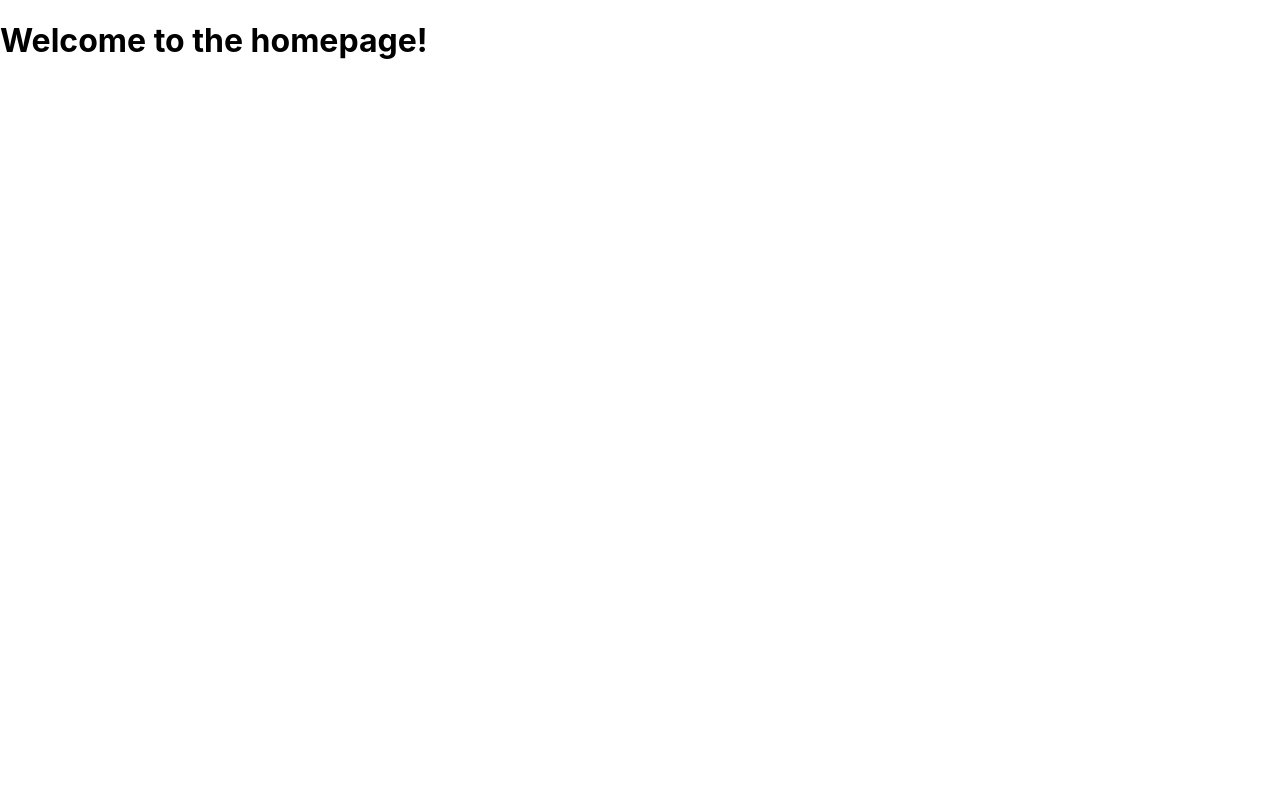
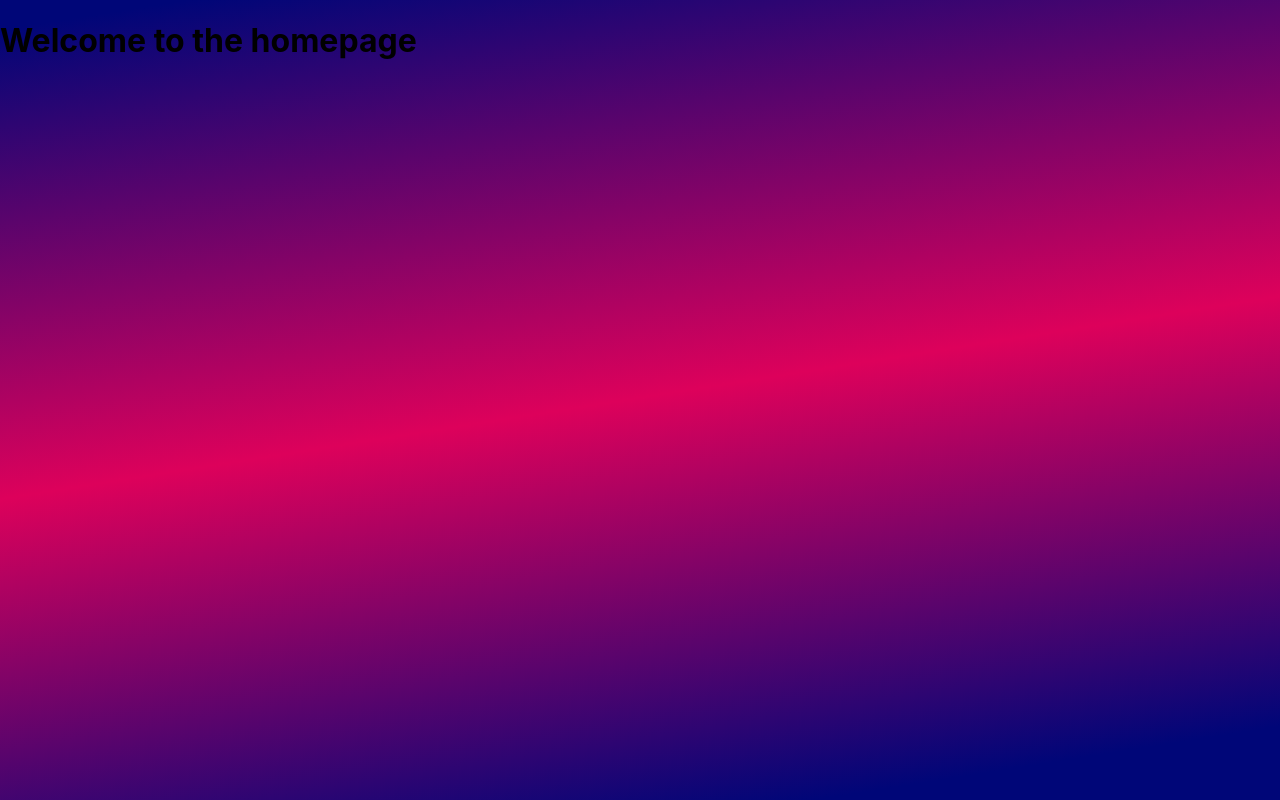
Before and after one commit to UConnAI/uconnai.github.io, a React (Create React App) app: page / in a window 1280 px wide. Built offline with nearby package versions, Linux system fonts and the light colour scheme.

Commit message:
background is now working and displaying correctly

```diff
--- a/src/CSS/HomePage.css
+++ b/src/CSS/HomePage.css
@@ -0,0 +1,4 @@
+/* .Home {
+    background-size: cover;
+    background-image: linear-gradient(170.99deg, #000678 2.98%, #DD015B 49.77%, #000678 92.64%);
+} */
--- a/src/Pages/Home.js
+++ b/src/Pages/Home.js
@@ -5,8 +5,8 @@ import '../CSS/HomePage.css'
 
 const Home = () => {
     return(
-        <div>
-            <h1>Welcome to the homepage!</h1>
+        <div className="Home">
+            <h1>Welcome to the homepage</h1>
         </div>
     )
 }
--- a/src/index.css
+++ b/src/index.css
@@ -11,3 +11,10 @@ code {
   font-family: source-code-pro, Menlo, Monaco, Consolas, 'Courier New',
     monospace;
 }
+
+html {
+  background: linear-gradient(170.99deg, #000678 2.98%, #DD015B 49.77%, #000678 92.64%);
+  background-size: cover;
+  -webkit-background-size: cover;
+  min-height: 100%;
+}
--- a/src/index.js
+++ b/src/index.js
@@ -5,7 +5,9 @@ import Home from './Pages/Home';
 
 ReactDOM.render(
   <React.StrictMode>
-    <Home />
+    <div className='index'>
+      <Home />
+    </div>
   </React.StrictMode>,
   document.getElementById('root')
 );
```
Also changed, not shown: src/Components/Card.js (added, +23 -0 lines).
